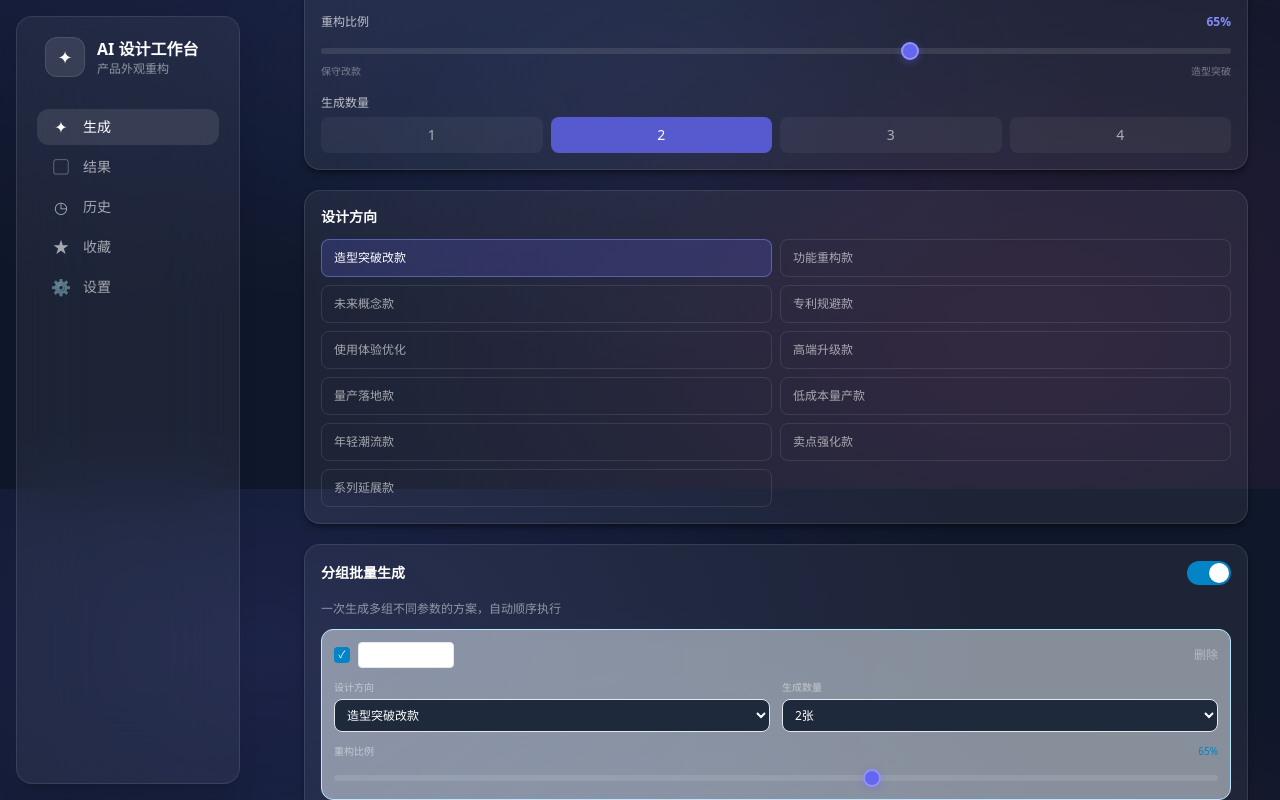
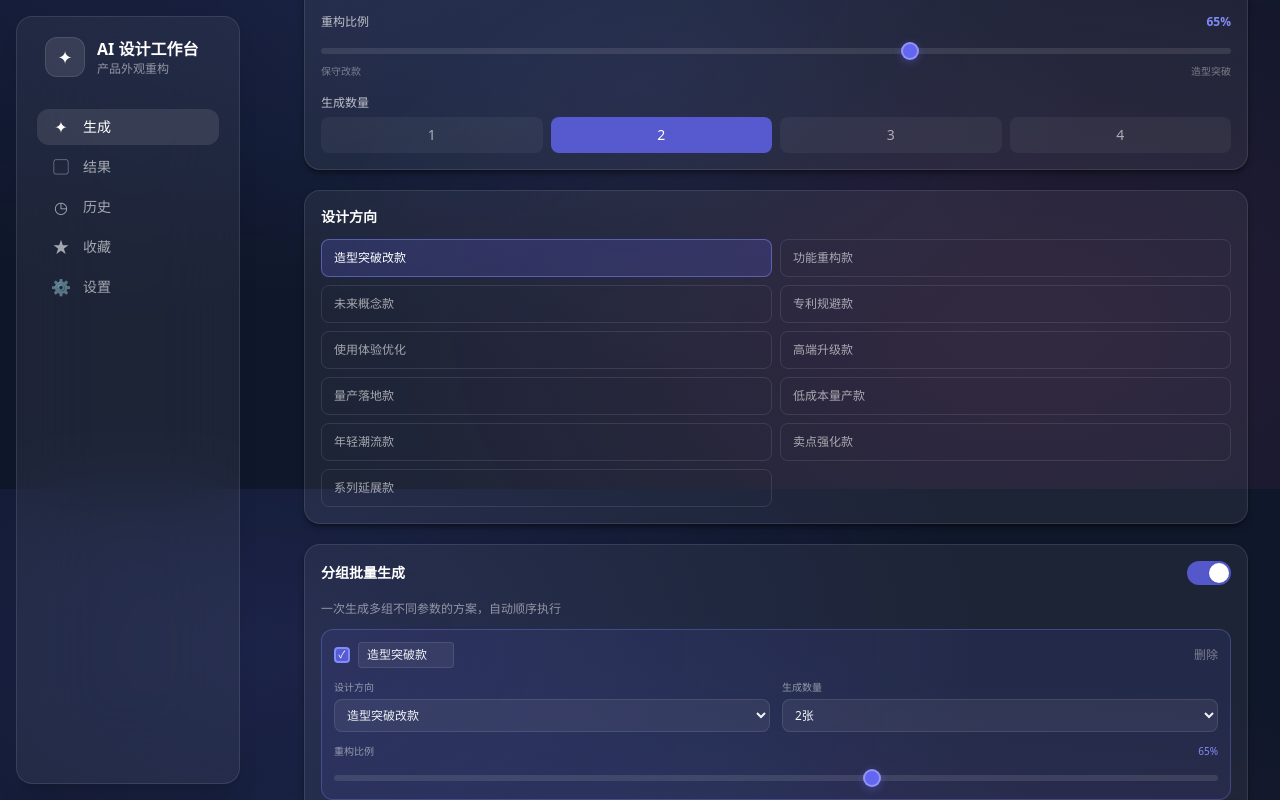
Before and after one commit to bualla450834969-hub/ai-design-workbench, a Next.js app in the folder apps/web/: page / in a window 1280 px wide. Both pictures are taken after a click on the button 1209 px from the left and 1683 px from the top of the page. Shown: the part 1111-1911 px from the top of the page. Built offline with nearby package versions, Linux system fonts and the light colour scheme.

Commit message:
UI: complete dark theme for batch mode and all remaining elements

```diff
--- a/apps/web/components/GeneratePanel.tsx
+++ b/apps/web/components/GeneratePanel.tsx
@@ -629,7 +629,7 @@ export default function GeneratePanel({
         <h2 className="mb-3 text-sm font-semibold text-white">产品图片</h2>
         <div className="grid grid-cols-3 gap-2">
           {productImages.map((img, index) => (
-            <div key={index} className="relative aspect-square overflow-hidden rounded-lg border border-gray-200">
+            <div key={index} className="relative aspect-square overflow-hidden rounded-lg border border-white/10">
               <img src={img.dataUrl} alt={img.name} className="h-full w-full object-cover" />
               <button
                 onClick={() => removeImage(index)}
@@ -642,7 +642,7 @@ export default function GeneratePanel({
           {productImages.length < 5 && (
             <button
               onClick={() => fileInputRef.current?.click()}
-              className="flex aspect-square items-center justify-center rounded-lg border-2 border-dashed border-gray-300 text-white/40 hover:border-brand-400 hover:text-brand-500"
+              className="flex aspect-square items-center justify-center rounded-lg border-2 border-dashed border-white/20 text-white/40 hover:border-indigo-400/50 hover:text-indigo-300 transition-all"
             >
               <div className="text-center">
                 <div className="text-2xl">+</div>
@@ -677,7 +677,7 @@ export default function GeneratePanel({
                     setEditRegionGuide(null);
                   }
                 }}
-                className={`relative h-5 w-9 rounded-full transition-colors ${localEditEnabled ? "bg-brand-600" : "bg-gray-300"}`}
+                className={`relative h-5 w-9 rounded-full transition-colors ${localEditEnabled ? "bg-indigo-500/80" : "bg-white/20"}`}
               >
                 <span
                   className={`absolute top-0.5 h-4 w-4 rounded-full bg-white transition-transform ${localEditEnabled ? "translate-x-4" : "translate-x-0.5"}`}
@@ -747,7 +747,7 @@ export default function GeneratePanel({
         </div>
         <div className="grid grid-cols-3 gap-2 sm:grid-cols-4">
           {referenceImages.map((img, index) => (
-            <div key={index} className="group relative aspect-square overflow-hidden rounded-lg border border-gray-200">
+            <div key={index} className="group relative aspect-square overflow-hidden rounded-lg border border-white/10">
               <img src={img.dataUrl} alt={img.name} className="h-full w-full object-cover" />
               <button
                 onClick={() => removeRef(index)}
@@ -769,7 +769,7 @@ export default function GeneratePanel({
           {referenceImages.length < 8 && (
             <button
               onClick={() => refInputRef.current?.click()}
-              className="flex aspect-square flex-col items-center justify-center rounded-lg border-2 border-dashed border-gray-300 text-white/40 transition-colors hover:border-brand-400 hover:text-brand-500"
+              className="flex aspect-square flex-col items-center justify-center rounded-lg border-2 border-dashed border-white/20 text-white/40 transition-all hover:border-indigo-400/50 hover:text-indigo-300"
             >
               <span className="text-xl">+</span>
               <span className="text-[10px]">参考图</span>
@@ -817,7 +817,7 @@ export default function GeneratePanel({
             >
               {isAiWriting ? (
                 <>
-                  <span className="h-3 w-3 animate-spin rounded-full border-2 border-brand-300 border-t-brand-600" />
+                  <span className="h-3 w-3 animate-spin rounded-full border-2 border-indigo-300/50 border-t-indigo-400" />
                   AI 编写中...
                 </>
               ) : (
@@ -847,7 +847,7 @@ export default function GeneratePanel({
               max={100}
               value={variation}
               onChange={(e) => setVariation(Number(e.target.value))}
-              className="w-full accent-brand-600"
+              className="w-full"
             />
             <div className="mt-1 flex justify-between text-[10px] text-white/40">
               <span>保守改款</span>
@@ -1011,7 +1011,7 @@ export default function GeneratePanel({
           <h2 className="text-sm font-semibold text-white">分组批量生成</h2>
           <button
             onClick={() => setBatchMode(!batchMode)}
-            className={`relative h-6 w-11 flex-shrink-0 rounded-full transition-colors ${batchMode ? "bg-brand-600" : "bg-gray-300"}`}
+            className={`relative h-6 w-11 flex-shrink-0 rounded-full transition-colors ${batchMode ? "bg-indigo-500/80" : "bg-white/20"}`}
           >
             <span
               className={`absolute top-0.5 h-5 w-5 rounded-full bg-white shadow transition-all ${batchMode ? "left-[22px]" : "left-0.5"}`}
@@ -1024,13 +1024,13 @@ export default function GeneratePanel({
             {batchGroups.map((group, idx) => (
               <div
                 key={group.id}
-                className={`rounded-xl border p-3 transition-colors ${group.enabled ? "border-brand-200 bg-brand-50/50" : "border-gray-200 bg-gray-50 opacity-60"}`}
+                className={`rounded-xl border p-3 transition-all ${group.enabled ? "border-indigo-400/30 bg-indigo-500/10" : "border-white/10 bg-white/[0.02] opacity-60"}`}
               >
                 <div className="flex items-center justify-between">
                   <div className="flex items-center gap-2">
                     <button
                       onClick={() => setBatchGroups((prev) => prev.map((g, i) => i === idx ? { ...g, enabled: !g.enabled } : g))}
-                      className={`h-4 w-4 rounded border-2 flex items-center justify-center ${group.enabled ? "border-brand-600 bg-brand-600" : "border-gray-300"}`}
+                      className={`h-4 w-4 rounded border-2 flex items-center justify-center ${group.enabled ? "border-indigo-400 bg-indigo-500/80" : "border-white/30"}`}
                     >
                       {group.enabled && <span className="text-[10px] text-white">✓</span>}
                     </button>
@@ -1038,7 +1038,7 @@ export default function GeneratePanel({
                       type="text"
                       value={group.name}
                       onChange={(e) => setBatchGroups((prev) => prev.map((g, i) => i === idx ? { ...g, name: e.target.value } : g))}
-                      className="w-24 rounded border border-gray-200 px-2 py-1 text-xs font-medium text-white focus:border-brand-500 focus:outline-none"
+                      className="input-field w-24 rounded px-2 py-1 text-xs font-medium"
                     />
                   </div>
                   <button
@@ -1055,7 +1055,7 @@ export default function GeneratePanel({
                       <select
                         value={group.templateId}
                         onChange={(e) => setBatchGroups((prev) => prev.map((g, i) => i === idx ? { ...g, templateId: e.target.value } : g))}
-                        className="w-full rounded-lg border border-gray-200 px-2 py-1.5 text-xs text-white focus:border-brand-500 focus:outline-none"
+                        className="input-field w-full rounded-lg px-2 py-1.5 text-xs"
                       >
                         {TEMPLATES.map((t) => (
                           <option key={t.id} value={t.id}>{t.label}</option>
@@ -1067,7 +1067,7 @@ export default function GeneratePanel({
                       <select
                         value={group.count}
                         onChange={(e) => setBatchGroups((prev) => prev.map((g, i) => i === idx ? { ...g, count: parseInt(e.target.value) } : g))}
-                        className="w-full rounded-lg border border-gray-200 px-2 py-1.5 text-xs text-white focus:border-brand-500 focus:outline-none"
+                        className="input-field w-full rounded-lg px-2 py-1.5 text-xs"
                       >
                         {[1, 2, 3, 4].map((n) => (
                           <option key={n} value={n}>{n}张</option>
@@ -1077,7 +1077,7 @@ export default function GeneratePanel({
                     <div className="col-span-2">
                       <div className="mb-1 flex items-center justify-between">
                         <label className="text-[10px] text-white/50">重构比例</label>
-                        <span className="text-[10px] font-medium text-brand-600">{group.variationLevel}%</span>
+                        <span className="text-[10px] font-medium text-indigo-400">{group.variationLevel}%</span>
                       </div>
                       <input
                         type="range"
@@ -1085,7 +1085,7 @@ export default function GeneratePanel({
                         max="100"
                         value={group.variationLevel}
                         onChange={(e) => setBatchGroups((prev) => prev.map((g, i) => i === idx ? { ...g, variationLevel: parseInt(e.target.value) } : g))}
-                        className="w-full accent-brand-600"
+                        className="w-full"
                       />
                     </div>
                   </div>
@@ -1102,7 +1102,7 @@ export default function GeneratePanel({
                 count: 2,
                 notes: "",
               }])}
-              className="w-full rounded-lg border border-dashed border-gray-300 py-2 text-xs text-white/50 hover:border-brand-400 hover:text-brand-600"
+              className="w-full rounded-lg border border-dashed border-white/20 py-2 text-xs text-white/50 hover:border-indigo-400/50 hover:text-indigo-300 transition-all"
             >
               + 添加分组
             </button>
@@ -1118,13 +1118,13 @@ export default function GeneratePanel({
           <div className="space-y-2">
             <div className="flex items-center justify-between text-xs">
               <span className="text-white/70">{generation.message}</span>
-              <span className="text-brand-600 font-medium">
+              <span className="text-indigo-400 font-medium">
                 {generation.percent}% · {generation.completed}/{generation.total}张
               </span>
             </div>
             <div className="h-2 w-full overflow-hidden rounded-full bg-white/10">
               <div
-                className="h-full rounded-full bg-brand-600 transition-all duration-300"
+                className="h-full rounded-full bg-gradient-to-r from-indigo-500 to-indigo-400 transition-all duration-300"
                 style={{ width: `${Math.min(generation.percent, 100)}%` }}
               />
             </div>
```
